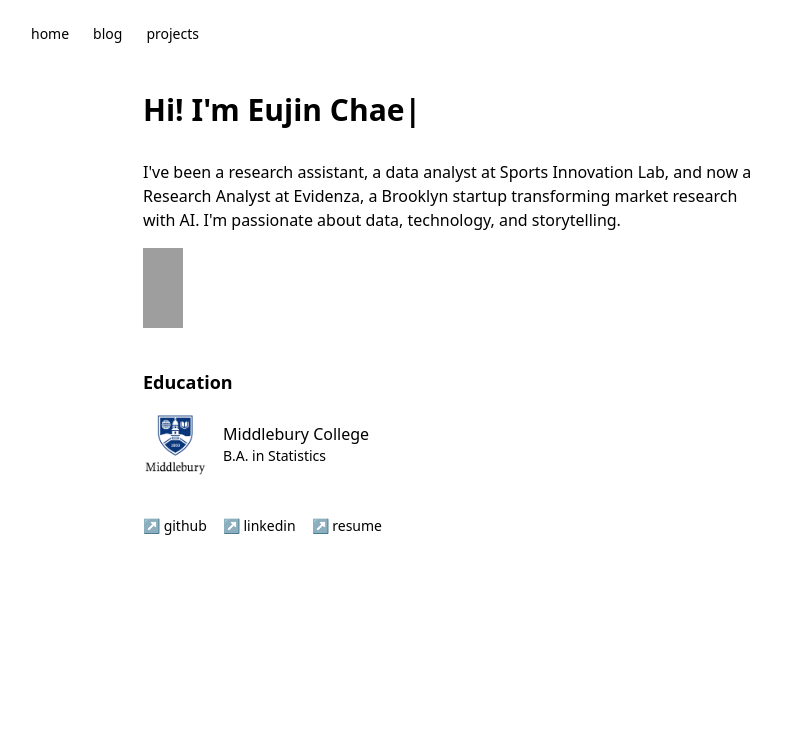
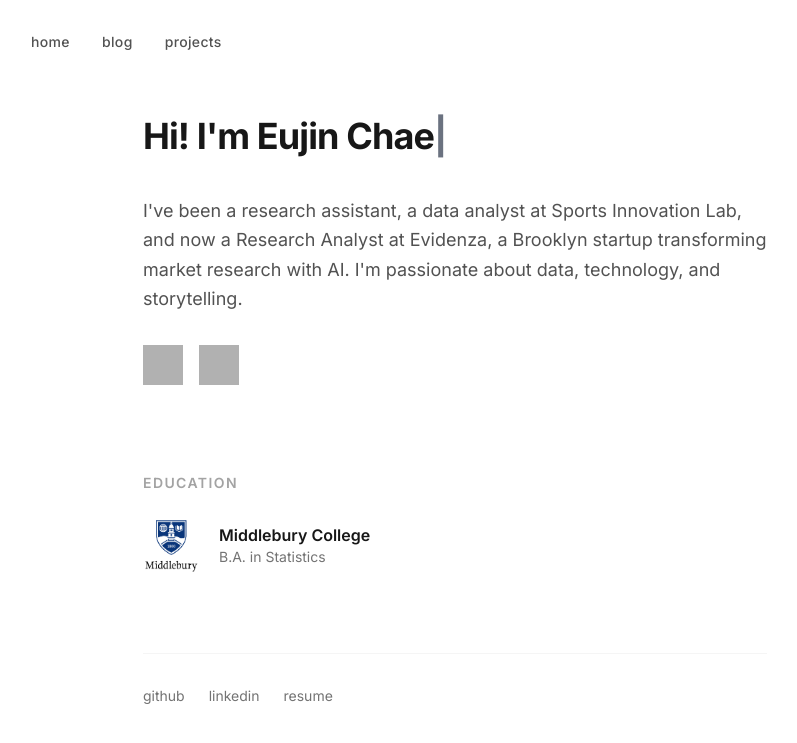
Before and after one commit to Euj19/Euj19.github.io, a Jekyll site: the page index.html, which Jekyll copies as it is, in a window 1280 px wide. Shown: the top 743 px of the page, without its empty margins (185-982 px from the left). Built offline with Jekyll 4.4.1, drawn with Linux system fonts in a browser that asks for light colours; nearby versions of some CDN libraries; grey boxes are pictures that could not be loaded.

Commit message:
Add visual polish: Inter font, animations, and improved typography

```diff
--- a/index.html
+++ b/index.html
@@ -4,31 +4,104 @@
     <meta charset="UTF-8" />
     <meta name="viewport" content="width=device-width, initial-scale=1.0" />
     <title>Eujin Chae</title>
+    <link rel="preconnect" href="https://fonts.googleapis.com">
+    <link rel="preconnect" href="https://fonts.gstatic.com" crossorigin>
+    <link href="https://fonts.googleapis.com/css2?family=Inter:wght@400;500;600;700&display=swap" rel="stylesheet">
     <script src="https://cdn.tailwindcss.com"></script>
+    <script>
+      tailwind.config = {
+        theme: {
+          extend: {
+            fontFamily: {
+              sans: ['Inter', 'system-ui', 'sans-serif'],
+            },
+          }
+        }
+      }
+    </script>
     <style>
       .typewriter-cursor::after {
         content: '|';
         animation: blink 1s step-start infinite;
+        color: #6b7280;
       }
 
       @keyframes blink {
         50% { opacity: 0; }
       }
+
+      @keyframes fadeInUp {
+        from {
+          opacity: 0;
+          transform: translateY(12px);
+        }
+        to {
+          opacity: 1;
+          transform: translateY(0);
+        }
+      }
+
+      .animate-fade-in {
+        animation: fadeInUp 0.6s ease-out forwards;
+      }
+
+      .delay-100 { animation-delay: 0.1s; opacity: 0; }
+      .delay-200 { animation-delay: 0.2s; opacity: 0; }
+      .delay-300 { animation-delay: 0.3s; opacity: 0; }
+
+      .nav-link {
+        position: relative;
+        transition: color 0.2s ease;
+      }
+
+      .nav-link::after {
+        content: '';
+        position: absolute;
+        bottom: -2px;
+        left: 0;
+        width: 0;
+        height: 1px;
+        background-color: currentColor;
+        transition: width 0.2s ease;
+      }
+
+      .nav-link:hover::after {
+        width: 100%;
+      }
+
+      .footer-link {
+        transition: opacity 0.2s ease, transform 0.2s ease;
+      }
+
+      .footer-link:hover {
+        opacity: 0.7;
+        transform: translateX(2px);
+      }
+
+      .skill-icon {
+        transition: transform 0.2s ease, opacity 0.2s ease;
+        opacity: 0.8;
+      }
+
+      .skill-icon:hover {
+        transform: scale(1.1);
+        opacity: 1;
+      }
     </style>
   </head>
-  <body class="bg-white text-black font-sans">
-    <nav class="flex justify-between items-center p-6 max-w-4xl mx-auto">
-      <div class="flex space-x-6">
-        <a href="#" class="text-sm font-medium hover:underline">home</a>
-        <a href="blog/" class="text-sm font-medium hover:underline">blog</a>
-        <a href="projects.html" class="text-sm font-medium hover:underline">projects</a>
+  <body class="bg-white text-neutral-900 font-sans antialiased">
+    <nav class="flex justify-between items-center px-6 py-8 max-w-4xl mx-auto animate-fade-in">
+      <div class="flex space-x-8">
+        <a href="#" class="text-sm font-medium tracking-wide text-neutral-600 hover:text-neutral-900 nav-link">home</a>
+        <a href="blog/" class="text-sm font-medium tracking-wide text-neutral-600 hover:text-neutral-900 nav-link">blog</a>
+        <a href="projects.html" class="text-sm font-medium tracking-wide text-neutral-600 hover:text-neutral-900 nav-link">projects</a>
       </div>
     </nav>
 
-    <main class="max-w-2xl mx-auto p-6">
-      <section class="flex items-center space-x-4">
+    <main class="max-w-2xl mx-auto px-6 py-8">
+      <section class="flex items-center space-x-4 animate-fade-in delay-100">
         <div class="flex-1">
-          <h1 id="typewriter" class="text-3xl font-bold mb-8 whitespace-nowrap typewriter-cursor"></h1>
+          <h1 id="typewriter" class="text-4xl font-bold mb-10 whitespace-nowrap typewriter-cursor tracking-tight"></h1>
           <script>
             document.addEventListener("DOMContentLoaded", function() {
               const text = "Hi! I'm Eujin Chae";
@@ -45,32 +118,34 @@
             });
           </script>
 
-<p class="text-black mb-4">
-          I've been a research assistant, a data analyst at Sports Innovation Lab, and now a Research Analyst at Evidenza, a Brooklyn startup transforming market research with AI. I'm passionate about data, technology, and storytelling.
-                </p>
-          <p>
-          <img src="https://cdn.jsdelivr.net/gh/devicons/devicon/icons/r/r-original.svg" alt="R" class="w-10 h-10" />
-          <p>
-          <img src="https://img.icons8.com/ios-filled/100/000000/sql.png" alt="SQL" class="w-10 h-10" />
-        </div>
-      </section>
+          <p class="text-lg text-neutral-600 mb-8 leading-relaxed">
+            I've been a research assistant, a data analyst at Sports Innovation Lab, and now a Research Analyst at Evidenza, a Brooklyn startup transforming market research with AI. I'm passionate about data, technology, and storytelling.
+          </p>
 
-      <section class="mt-10">
-        <h2 class="text-lg font-semibold mb-4">Education</h2>
-        <div class="flex items-center space-x-4">
-          <img src="middlebury-logo.png" alt="Middlebury College logo" class="w-16 h-16" />
-          <div>
-            <p class="font-medium">Middlebury College</p>
-            <p class="text-sm text-black">B.A. in Statistics</p>
+          <div class="flex space-x-4 mb-6">
+            <img src="https://cdn.jsdelivr.net/gh/devicons/devicon/icons/r/r-original.svg" alt="R" class="w-10 h-10 skill-icon" />
+            <img src="https://img.icons8.com/ios-filled/100/000000/sql.png" alt="SQL" class="w-10 h-10 skill-icon" />
           </div>
         </div>
       </section>
 
+      <section class="mt-16 animate-fade-in delay-200">
+        <h2 class="text-sm font-semibold uppercase tracking-widest text-neutral-400 mb-6">Education</h2>
+        <div class="flex items-center space-x-5">
+          <img src="middlebury-logo.png" alt="Middlebury College logo" class="w-14 h-14" />
+          <div>
+            <p class="font-semibold text-neutral-900">Middlebury College</p>
+            <p class="text-sm text-neutral-500">B.A. in Statistics</p>
+          </div>
+        </div>
+      </section>
 
-      <footer class="mt-10 text-sm text-black flex space-x-4">
-        <a href="https://github.com/Euj19" class="hover:underline">↗ github</a>
-        <a href="https://linkedin.com/in/eujin-chae" class="hover:underline" target="_blank" rel="noopener noreferrer">↗ linkedin</a>
-        <a href="resume.pdf" class="hover:underline" target="_blank" rel="noopener noreferrer">↗ resume</a>
+      <footer class="mt-20 pt-8 border-t border-neutral-100 animate-fade-in delay-300">
+        <div class="flex space-x-6 text-sm text-neutral-500">
+          <a href="https://github.com/Euj19" class="footer-link">github</a>
+          <a href="https://linkedin.com/in/eujin-chae" class="footer-link" target="_blank" rel="noopener noreferrer">linkedin</a>
+          <a href="resume.pdf" class="footer-link" target="_blank" rel="noopener noreferrer">resume</a>
+        </div>
       </footer>
     </main>
   </body>
```
